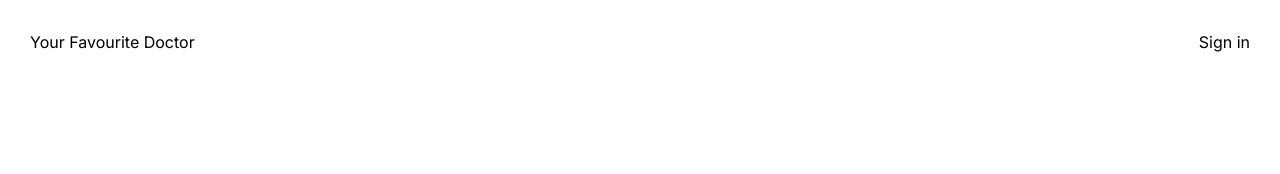
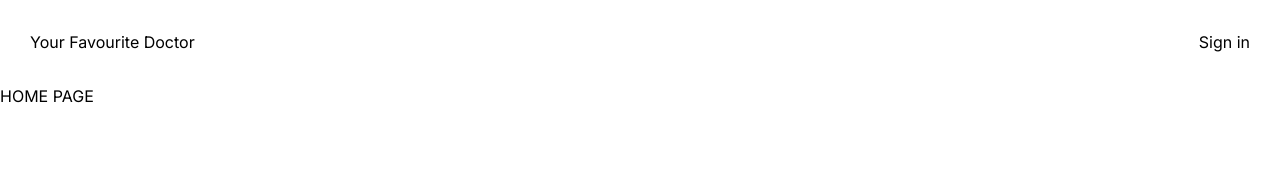
Before and after one commit to zariacs/pocket-doctor, a Next.js app: page / in a window 1280 px wide. Shown: the top 174 px of the page. Built offline with nearby package versions, Linux system fonts and the light colour scheme; no server answers.

Commit message:
Incorporated separate header component

```diff
--- /dev/null
+++ b/src/app/components/header.tsx
@@ -0,0 +1,25 @@
+import { SignedIn, UserButton, SignedOut, SignInButton } from "@clerk/nextjs";
+
+const header = () => {
+  return (
+    <header
+      style={{
+        display: "flex",
+        justifyContent: "space-between",
+        padding: 30,
+      }}
+    >
+      <h1>Your Favourite Doctor</h1>
+      <SignedIn>
+        {/* Mount the UserButton component */}
+        <UserButton />
+      </SignedIn>
+      <SignedOut>
+        {/* Signed out users get sign in button */}
+        <SignInButton />
+      </SignedOut>
+    </header>
+  );
+};
+
+export default header;
--- a/src/app/layout.tsx
+++ b/src/app/layout.tsx
@@ -1,13 +1,20 @@
 import "./globals.css";
 import type { Metadata } from "next";
-import { ClerkProvider } from "@clerk/nextjs";
+import {
+  ClerkProvider,
+  SignInButton,
+  SignedIn,
+  SignedOut,
+  UserButton,
+} from "@clerk/nextjs";
 import { Inter } from "next/font/google";
+import Header from "./components/header";
 
 const inter = Inter({ subsets: ["latin"] });
 
 export const metadata: Metadata = {
-  title: "Create Next App",
-  description: "Generated by create next app",
+  title: "Your Favourite Doctor",
+  description: "Welcome to the office of your favourite doctor",
 };
 
 export default function RootLayout({
@@ -18,7 +25,10 @@ export default function RootLayout({
   return (
     <ClerkProvider>
       <html lang="en">
-        <body className={inter.className}>{children}</body>
+        <body className={inter.className}>
+          <Header />
+          {children}
+        </body>
       </html>
     </ClerkProvider>
   );
--- a/src/app/page.tsx
+++ b/src/app/page.tsx
@@ -1,145 +1,9 @@
-import {
-  ClerkProvider,
-  SignedIn,
-  SignedOut,
-  SignInButton,
-  UserButton,
-} from "@clerk/nextjs";
-
 function Home() {
   return (
-    <header
-      style={{ display: "flex", justifyContent: "space-between", padding: 30 }}
-    >
-      <h1>Your Favourite Doctor</h1>
-      <SignedIn>
-        {/* Mount the UserButton component */}
-        <UserButton />
-      </SignedIn>
-      <SignedOut>
-        {/* Signed out users get sign in button */}
-        <SignInButton />
-      </SignedOut>
-    </header>
+    <main>
+      <h1>HOME PAGE</h1>
+    </main>
   );
 }
 
 export default Home;
-
-// import Image from "next/image";
-// import { UserButton } from "@clerk/nextjs";
-
-// export default function Home() {
-//   return (
-//     <main className="flex min-h-screen flex-col items-center justify-between p-24">
-//       <div className="z-10 max-w-5xl w-full items-center justify-between font-mono text-sm lg:flex">
-//         <p className="fixed left-0 top-0 flex w-full justify-center border-b border-gray-300 bg-gradient-to-b from-zinc-200 pb-6 pt-8 backdrop-blur-2xl dark:border-neutral-800 dark:bg-zinc-800/30 dark:from-inherit lg:static lg:w-auto  lg:rounded-xl lg:border lg:bg-gray-200 lg:p-4 lg:dark:bg-zinc-800/30">
-//           Get started by editing&nbsp;
-//           <code className="font-mono font-bold">src/app/page.tsx</code>
-//         </p>
-//         <div>
-//           <UserButton afterSignOutUrl="/" />
-//         </div>
-//         <div className="fixed bottom-0 left-0 flex h-48 w-full items-end justify-center bg-gradient-to-t from-white via-white dark:from-black dark:via-black lg:static lg:h-auto lg:w-auto lg:bg-none">
-//           <a
-//             className="pointer-events-none flex place-items-center gap-2 p-8 lg:pointer-events-auto lg:p-0"
-//             href="https://vercel.com?utm_source=create-next-app&utm_medium=appdir-template&utm_campaign=create-next-app"
-//             target="_blank"
-//             rel="noopener noreferrer"
-//           >
-//             By{" "}
-//             <Image
-//               src="/vercel.svg"
-//               alt="Vercel Logo"
-//               className="dark:invert"
-//               width={100}
-//               height={24}
-//               priority
-//             />
-//           </a>
-//         </div>
-//       </div>
-
-//       <div className="relative flex place-items-center before:absolute before:h-[300px] before:w-[480px] before:-translate-x-1/2 before:rounded-full before:bg-gradient-radial before:from-white before:to-transparent before:blur-2xl before:content-[''] after:absolute after:-z-20 after:h-[180px] after:w-[240px] after:translate-x-1/3 after:bg-gradient-conic after:from-sky-200 after:via-blue-200 after:blur-2xl after:content-[''] before:dark:bg-gradient-to-br before:dark:from-transparent before:dark:to-blue-700 before:dark:opacity-10 after:dark:from-sky-900 after:dark:via-[#0141ff] after:dark:opacity-40 before:lg:h-[360px] z-[-1]">
-//         <Image
-//           className="relative dark:drop-shadow-[0_0_0.3rem_#ffffff70] dark:invert"
-//           src="/next.svg"
-//           alt="Next.js Logo"
-//           width={180}
-//           height={37}
-//           priority
-//         />
-//       </div>
-
-//       <div className="mb-32 grid text-center lg:max-w-5xl lg:w-full lg:mb-0 lg:grid-cols-4 lg:text-left">
-//         <a
-//           href="https://nextjs.org/docs?utm_source=create-next-app&utm_medium=appdir-template&utm_campaign=create-next-app"
-//           className="group rounded-lg border border-transparent px-5 py-4 transition-colors hover:border-gray-300 hover:bg-gray-100 hover:dark:border-neutral-700 hover:dark:bg-neutral-800/30"
-//           target="_blank"
-//           rel="noopener noreferrer"
-//         >
-//           <h2 className={`mb-3 text-2xl font-semibold`}>
-//             Docs{" "}
-//             <span className="inline-block transition-transform group-hover:translate-x-1 motion-reduce:transform-none">
-//               -&gt;
-//             </span>
-//           </h2>
-//           <p className={`m-0 max-w-[30ch] text-sm opacity-50`}>
-//             Find in-depth information about Next.js features and API.
-//           </p>
-//         </a>
-
-//         <a
-//           href="https://nextjs.org/learn?utm_source=create-next-app&utm_medium=appdir-template-tw&utm_campaign=create-next-app"
-//           className="group rounded-lg border border-transparent px-5 py-4 transition-colors hover:border-gray-300 hover:bg-gray-100 hover:dark:border-neutral-700 hover:dark:bg-neutral-800/30"
-//           target="_blank"
-//           rel="noopener noreferrer"
-//         >
-//           <h2 className={`mb-3 text-2xl font-semibold`}>
-//             Learn{" "}
-//             <span className="inline-block transition-transform group-hover:translate-x-1 motion-reduce:transform-none">
-//               -&gt;
-//             </span>
-//           </h2>
-//           <p className={`m-0 max-w-[30ch] text-sm opacity-50`}>
-//             Learn about Next.js in an interactive course with&nbsp;quizzes!
-//           </p>
-//         </a>
-
-//         <a
-//           href="https://vercel.com/templates?framework=next.js&utm_source=create-next-app&utm_medium=appdir-template&utm_campaign=create-next-app"
-//           className="group rounded-lg border border-transparent px-5 py-4 transition-colors hover:border-gray-300 hover:bg-gray-100 hover:dark:border-neutral-700 hover:dark:bg-neutral-800/30"
-//           target="_blank"
-//           rel="noopener noreferrer"
-//         >
-//           <h2 className={`mb-3 text-2xl font-semibold`}>
-//             Templates{" "}
-//             <span className="inline-block transition-transform group-hover:translate-x-1 motion-reduce:transform-none">
-//               -&gt;
-//             </span>
-//           </h2>
-//           <p className={`m-0 max-w-[30ch] text-sm opacity-50`}>
-//             Explore the Next.js 13 playground.
-//           </p>
-//         </a>
-
-//         <a
-//           href="https://vercel.com/new?utm_source=create-next-app&utm_medium=appdir-template&utm_campaign=create-next-app"
-//           className="group rounded-lg border border-transparent px-5 py-4 transition-colors hover:border-gray-300 hover:bg-gray-100 hover:dark:border-neutral-700 hover:dark:bg-neutral-800/30"
-//           target="_blank"
-//           rel="noopener noreferrer"
-//         >
-//           <h2 className={`mb-3 text-2xl font-semibold`}>
-//             Deploy{" "}
-//             <span className="inline-block transition-transform group-hover:translate-x-1 motion-reduce:transform-none">
-//               -&gt;
-//             </span>
-//           </h2>
-//           <p className={`m-0 max-w-[30ch] text-sm opacity-50`}>
-//             Instantly deploy your Next.js site to a shareable URL with Vercel.
-//           </p>
-//         </a>
-//       </div>
-//     </main>
-//   );
-// }
```
